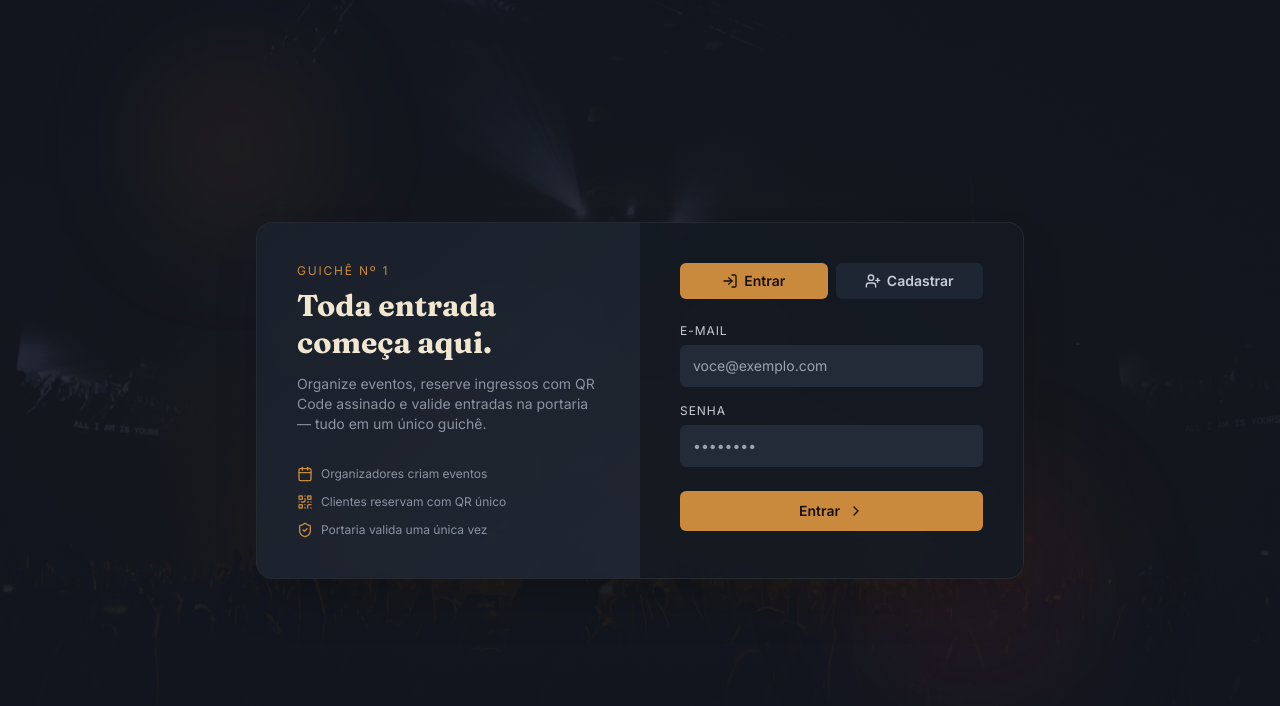
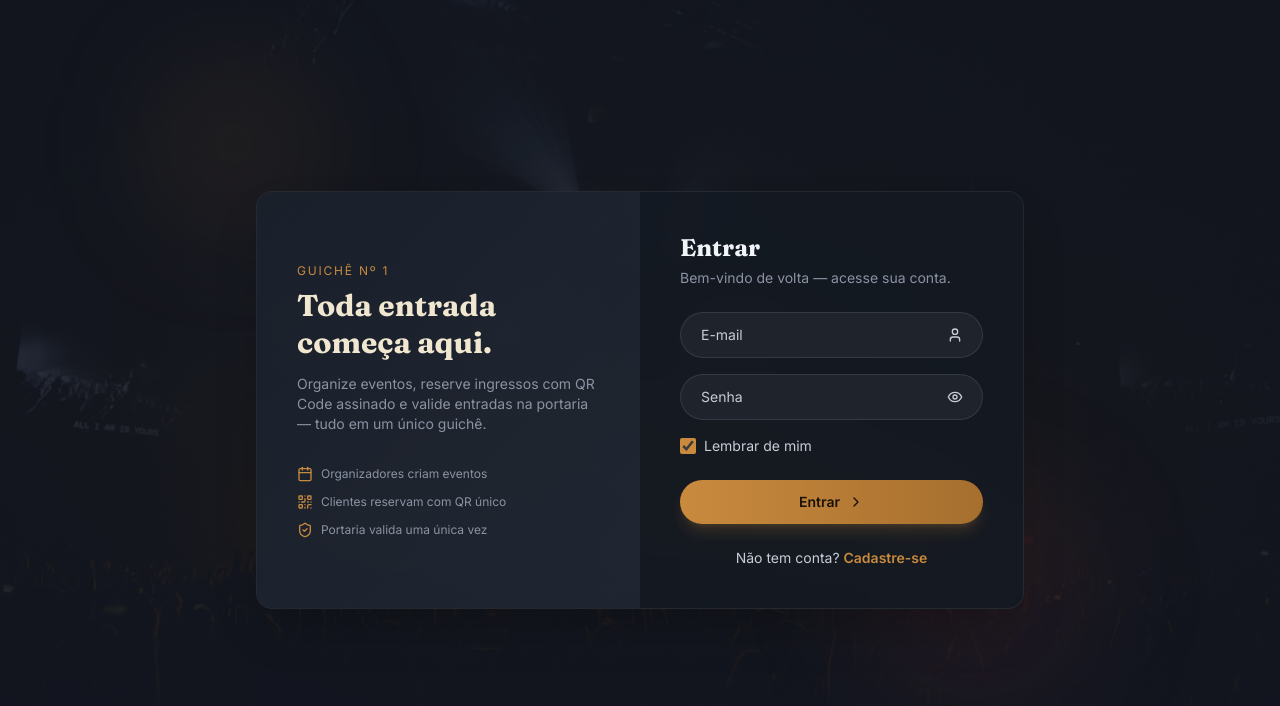
Before and after one commit to CarvalhoGLC/Projeto-Eventos-e-Ingressos---Frontend, a React (Vite) app: page /login in a window 1280 px wide. Shown: the top 706 px of the page. Built offline with nearby package versions, Linux system fonts and the light colour scheme; no server answers.

Commit message:
Atualizando detalhes visuais.

```diff
--- a/src/context/AuthContext.jsx
+++ b/src/context/AuthContext.jsx
@@ -9,8 +9,11 @@ export function AuthProvider({ children }) {
   const [user, setUser] = useState(null); // { email, role, token }
   const [restoring, setRestoring] = useState(true);
 
+  // Ao carregar a página, tenta restaurar a sessão — primeiro do
+  // localStorage (login com "lembrar de mim"), depois do sessionStorage
+  // (login sem "lembrar de mim", válido só nesta aba).
   useEffect(() => {
-    const token = localStorage.getItem(STORAGE_KEY);
+    const token = localStorage.getItem(STORAGE_KEY) || sessionStorage.getItem(STORAGE_KEY);
     if (!token) {
       setRestoring(false);
       return;
@@ -18,14 +21,22 @@ export function AuthProvider({ children }) {
     api
       .me(token)
       .then((me) => setUser({ email: me.email, role: me.role, token }))
-      .catch(() => localStorage.removeItem(STORAGE_KEY))
+      .catch(() => {
+        localStorage.removeItem(STORAGE_KEY);
+        sessionStorage.removeItem(STORAGE_KEY);
+      })
       .finally(() => setRestoring(false));
   }, []);
 
-  async function login(email, password) {
+  async function login(email, password, remember = true) {
     const { access_token } = await api.login(email, password);
     const me = await api.me(access_token);
-    localStorage.setItem(STORAGE_KEY, access_token);
+
+    // "Lembrar de mim" marcado: sobrevive a fechar o navegador (localStorage).
+    // Desmarcado: some ao fechar a aba (sessionStorage).
+    const storage = remember ? localStorage : sessionStorage;
+    storage.setItem(STORAGE_KEY, access_token);
+
     setUser({ email: me.email, role: me.role, token: access_token });
   }
 
@@ -35,6 +46,7 @@ export function AuthProvider({ children }) {
 
   function logout() {
     localStorage.removeItem(STORAGE_KEY);
+    sessionStorage.removeItem(STORAGE_KEY);
     setUser(null);
   }
 
--- a/src/pages/LoginPage.jsx
+++ b/src/pages/LoginPage.jsx
@@ -1,8 +1,16 @@
 import { useState } from "react";
 import { Navigate, useNavigate } from "react-router-dom";
-import { LogIn, UserPlus, ChevronRight, Calendar, QrCode, ShieldCheck } from "lucide-react";
+import {
+  ChevronRight,
+  Calendar,
+  QrCode,
+  ShieldCheck,
+  User,
+  Eye,
+  EyeOff,
+} from "lucide-react";
 import { useAuth } from "../context/AuthContext.jsx";
-import { Eyebrow, Field, TextInput, Select, Button, Banner } from "../components/ui.jsx";
+import { Eyebrow, Select, Banner } from "../components/ui.jsx";
 
 export default function LoginPage() {
   const { user, login, register, restoring } = useAuth();
@@ -12,6 +20,8 @@ export default function LoginPage() {
   const [email, setEmail] = useState("");
   const [password, setPassword] = useState("");
   const [role, setRole] = useState("client");
+  const [remember, setRemember] = useState(true);
+  const [showPassword, setShowPassword] = useState(false);
   const [busy, setBusy] = useState(false);
   const [error, setError] = useState("");
 
@@ -30,7 +40,7 @@ export default function LoginPage() {
         setBusy(false);
         return;
       }
-      await login(email, password);
+      await login(email, password, remember);
       navigate("/");
     } catch (err) {
       setError(err.message);
@@ -38,6 +48,8 @@ export default function LoginPage() {
       setBusy(false);
     }
   }
+
+  const isLogin = mode === "login";
 
   return (
     <div className="relative min-h-screen w-full bg-ink flex items-center justify-center px-6 overflow-hidden">
@@ -79,63 +91,116 @@ export default function LoginPage() {
           </div>
         </div>
 
-        <div className="p-10 bg-ink/60">
-          <div className="flex gap-2 mb-6">
-            <button
-              onClick={() => setMode("login")}
-              className={`flex-1 text-sm py-2 rounded-md font-semibold flex items-center justify-center gap-1.5 transition-colors ${
-                mode === "login" ? "bg-brass text-[#181008]" : "bg-ink3/80 text-mutedlight hover:bg-ink3"
-              }`}
-            >
-              <LogIn className="w-4 h-4" /> Entrar
-            </button>
-            <button
-              onClick={() => setMode("register")}
-              className={`flex-1 text-sm py-2 rounded-md font-semibold flex items-center justify-center gap-1.5 transition-colors ${
-                mode === "register" ? "bg-brass text-[#181008]" : "bg-ink3/80 text-mutedlight hover:bg-ink3"
-              }`}
-            >
-              <UserPlus className="w-4 h-4" /> Cadastrar
-            </button>
-          </div>
+        {/* Formulário — estilo cartão de vidro, inputs em pílula com ícone */}
+        <div className="p-10 bg-ink/60 flex flex-col justify-center">
+          <h2 className="text-2xl font-display font-bold text-slate-100 mb-1">
+            {isLogin ? "Entrar" : "Criar conta"}
+          </h2>
+          <p className="text-sm text-muted mb-6">
+            {isLogin
+              ? "Bem-vindo de volta — acesse sua conta."
+              : "Preencha os dados para começar."}
+          </p>
 
           {error && <Banner tone="error" onClose={() => setError("")}>{error}</Banner>}
 
           <form onSubmit={handleSubmit}>
-            <Field label="E-mail">
-              <TextInput
+            {/* E-mail — pílula de vidro com ícone à direita */}
+            <div className="relative mb-4">
+              <input
                 type="email"
                 required
                 value={email}
                 onChange={(e) => setEmail(e.target.value)}
-                placeholder="voce@exemplo.com"
+                placeholder="E-mail"
+                className="w-full rounded-full pl-5 pr-12 py-3 text-sm bg-white/5 border border-white/10 text-slate-100 placeholder:text-mutedlight outline-none focus:border-brass transition-colors backdrop-blur-sm"
               />
-            </Field>
-            <Field label="Senha">
-              <TextInput
-                type="password"
+              <User className="w-4 h-4 text-mutedlight absolute right-5 top-1/2 -translate-y-1/2" />
+            </div>
+
+            {/* Senha — pílula de vidro com alternância de visibilidade */}
+            <div className="relative mb-4">
+              <input
+                type={showPassword ? "text" : "password"}
                 required
                 value={password}
                 onChange={(e) => setPassword(e.target.value)}
-                placeholder="••••••••"
+                placeholder="Senha"
+                className="w-full rounded-full pl-5 pr-12 py-3 text-sm bg-white/5 border border-white/10 text-slate-100 placeholder:text-mutedlight outline-none focus:border-brass transition-colors backdrop-blur-sm"
               />
-            </Field>
+              <button
+                type="button"
+                onClick={() => setShowPassword((v) => !v)}
+                className="absolute right-5 top-1/2 -translate-y-1/2 text-mutedlight hover:text-brass"
+                tabIndex={-1}
+              >
+                {showPassword ? <EyeOff className="w-4 h-4" /> : <Eye className="w-4 h-4" />}
+              </button>
+            </div>
 
             {mode === "register" && (
-              <Field label="Papel">
+              <div className="mb-4">
+                <span
+                  className="block text-xs mb-1.5 uppercase tracking-wide text-mutedlight"
+                  style={{ letterSpacing: "0.08em" }}
+                >
+                  Papel
+                </span>
                 <Select value={role} onChange={(e) => setRole(e.target.value)}>
                   <option value="organizer">Organizador</option>
                   <option value="client">Cliente</option>
                   <option value="gate">Portaria</option>
                 </Select>
-              </Field>
+              </div>
             )}
 
-            <Button type="submit" loading={busy} className="w-full mt-2">
-              {mode === "login" ? "Entrar" : "Criar conta"}
+            {isLogin && (
+              <label className="flex items-center gap-2 mb-6 text-sm text-mutedlight cursor-pointer select-none">
+                <input
+                  type="checkbox"
+                  checked={remember}
+                  onChange={(e) => setRemember(e.target.checked)}
+                  className="accent-brass w-4 h-4"
+                />
+                Lembrar de mim
+              </label>
+            )}
+
+            <button
+              type="submit"
+              disabled={busy}
+              className="w-full rounded-full py-3 text-sm font-semibold text-[#181008] bg-gradient-to-r from-brass to-brassdark hover:brightness-110 transition-all flex items-center justify-center gap-2 disabled:opacity-60 disabled:cursor-not-allowed shadow-lg shadow-brass/20"
+            >
+              {isLogin ? "Entrar" : "Criar conta"}
               <ChevronRight className="w-4 h-4" />
-            </Button>
+            </button>
           </form>
+
+          <p className="text-center text-sm text-mutedlight mt-6">
+            {isLogin ? (
+              <>
+                Não tem conta?{" "}
+                <button
+                  type="button"
+                  onClick={() => setMode("register")}
+                  className="text-brass font-semibold hover:underline"
+                >
+                  Cadastre-se
+                </button>
+              </>
+            ) : (
+              <>
+                Já tem conta?{" "}
+                <button
+                  type="button"
+                  onClick={() => setMode("login")}
+                  className="text-brass font-semibold hover:underline"
+                >
+                  Entrar
+                </button>
+              </>
+            )}
+          </p>
         </div>
       </div>
     </div>
```
